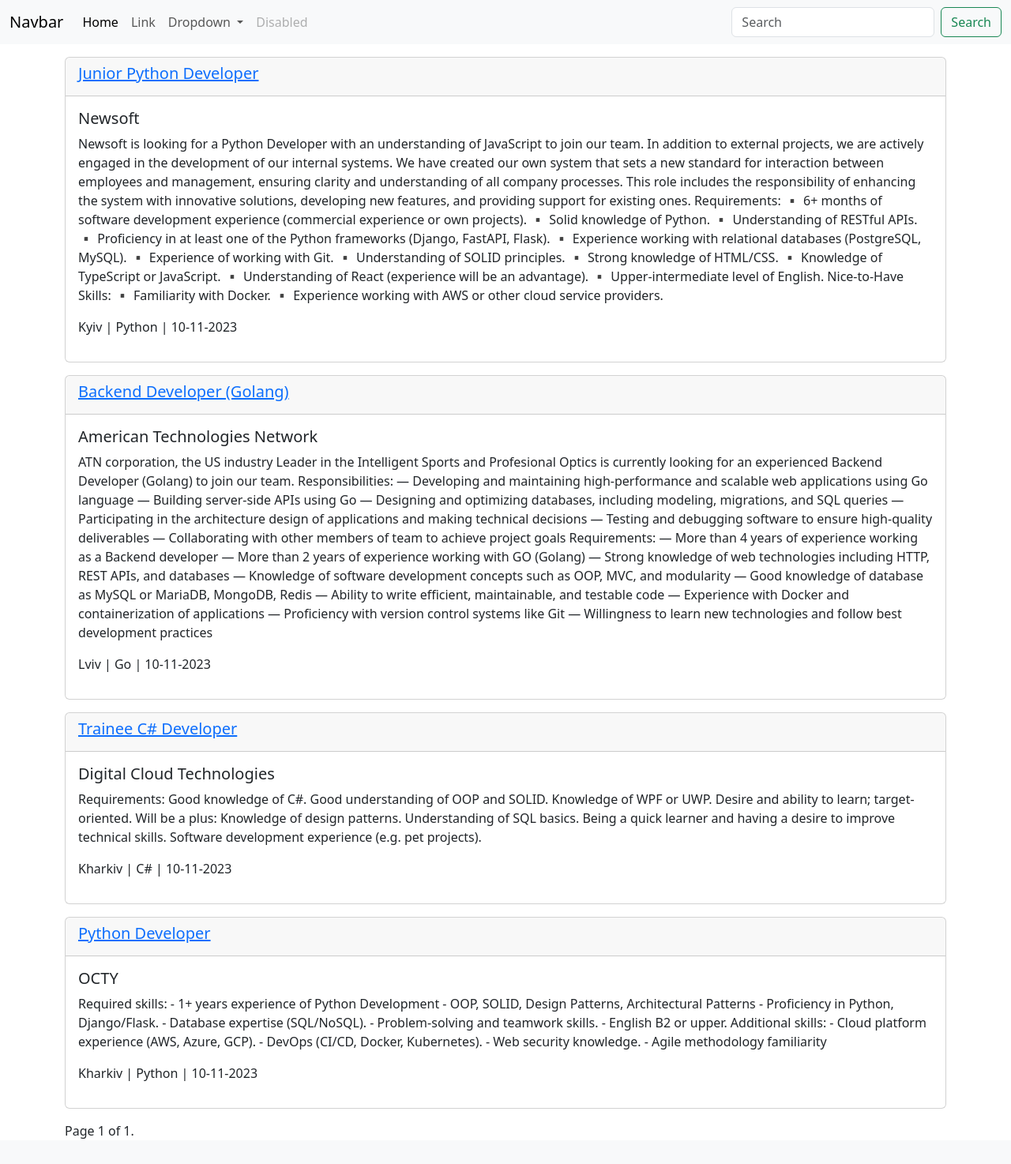
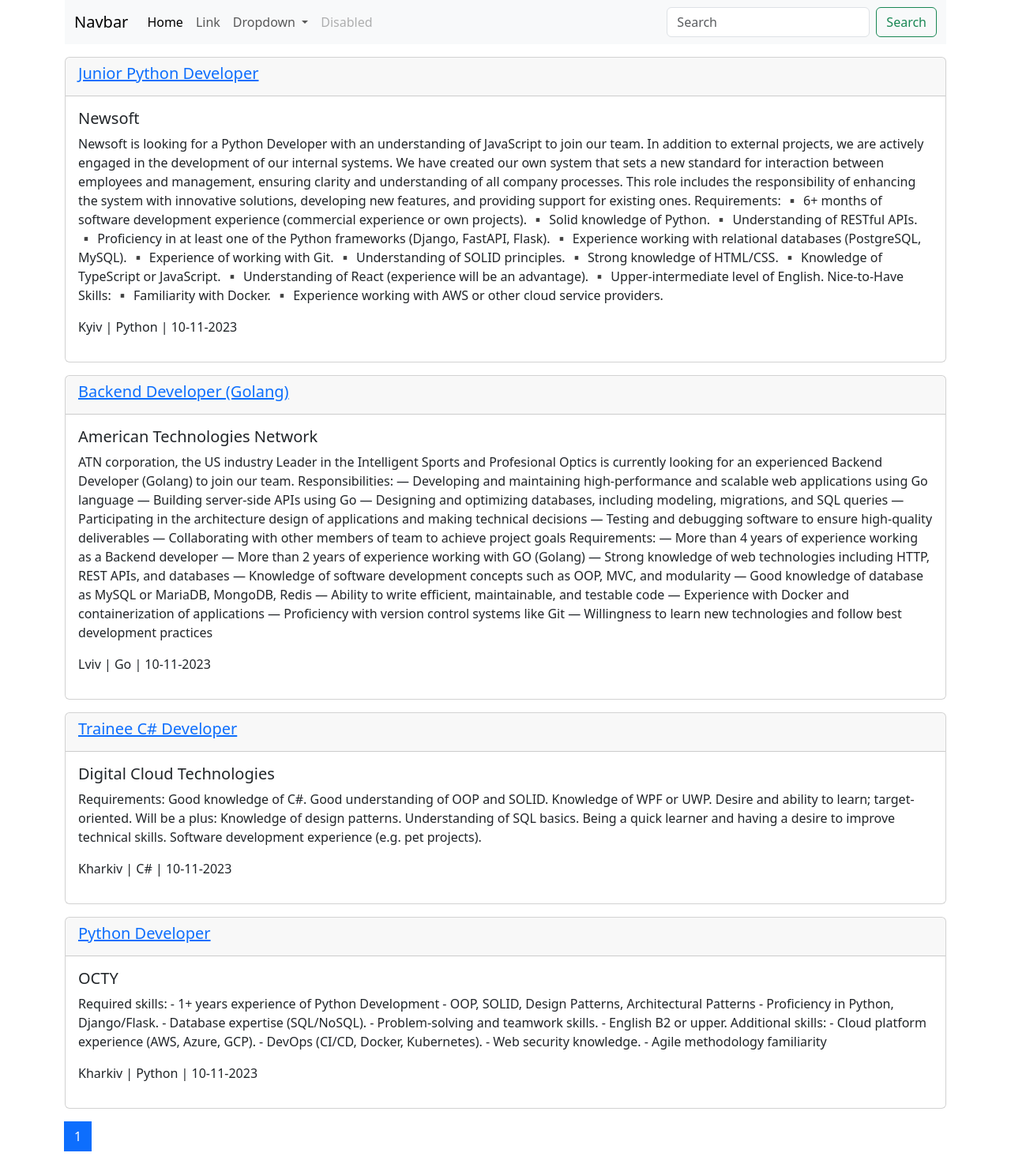
Before and after one commit to Andrewakiv/workService, a Django app: page /list/ in a window 1280 px wide. Shown: the whole page at 79% size. Before the commit the page ends 1442 px from the top, so only its background shows below. Run offline with Django 4.2, Linux system fonts and the light colour scheme; data comes from the database, SQL or seed files in the repository.

Commit message:
pagination bs

```diff
--- a/src/scrap/templates/scrap/base.html
+++ b/src/scrap/templates/scrap/base.html
@@ -9,6 +9,7 @@
 <!--    <link href="https://bootswatch.com/5/lux/bootstrap.min.css" rel="stylesheet">-->
 </head>
     <body>
+        <div class="container">
             <nav class="navbar navbar-expand-lg bg-body-tertiary">
                 <div class="container-fluid">
                     <a class="navbar-brand" href="#">Navbar</a>
@@ -49,6 +50,7 @@
                     </div>
                 </div>
             </nav>
+        </div>
         <div class="container">
             {% block content %}
             {% endblock %}
--- a/src/scrap/templates/scrap/vacancies/list.html
+++ b/src/scrap/templates/scrap/vacancies/list.html
@@ -12,9 +12,36 @@
                 <h5 class="card-title">{{ vacancy.company }}</h5>
                 <p class="card-text">{{ vacancy.description }}</p>
                 <p>{{ vacancy.city.name }} | {{ vacancy.language.name }} | {{ vacancy.timestamp|date:"d-m-Y" }}</p>
-            <!--        <a href="#" class="btn btn-primary">Go somewhere</a>-->
+                <!--<a href="#" class="btn btn-primary">Go somewhere</a>-->
             </div>
         </div>
     {% endfor %}
-    {% include "scrap/vacancies/pagination.html" with page_obj=object_list %}
+    <div class="pagination">
+        <nav aria-label="Page navigation example">
+            <ul class="pagination">
+                <li class="page-item">
+                    {% if object_list.has_previous %}
+                        <a class="page-link" href="?city={{form.cleaned_data.city}}&language={{form.cleaned_data.language}}&page={{ object_list.previous_page_number }}" aria-label="Previous">
+                            <span aria-hidden="true">&laquo;</span>
+                        </a>
+                    {% endif %}
+                </li>
+                {% for page in object_list.paginator.page_range %}
+                    <li class="page-item
+                        {% if page == object_list.number %}
+                            active
+                        {% endif %}">
+                            <a class="page-link" href="?city={{form.cleaned_data.city}}&language={{form.cleaned_data.language}}&page={{ page }}">{{ page }}</a>
+                    </li>
+                {% endfor %}
+                <li class="page-item">
+                    {% if object_list.has_next %}
+                        <a class="page-link" href="?city={{form.cleaned_data.city}}&language={{form.cleaned_data.language}}&page={{ object_list.next_page_number }}" aria-label="Next">
+                            <span aria-hidden="true">&raquo;</span>
+                        </a>
+                    {% endif %}
+                </li>
+            </ul>
+        </nav>
+    </div>
 {% endblock %}
--- a/src/scrap/templates/scrap/vacancies/pagination.html
+++ b/src/scrap/templates/scrap/vacancies/pagination.html
@@ -1,17 +1,17 @@
-<div class="pagination">
-    <span class="step-links">
-        {% if page_obj.has_previous %}
-<!--            <a href="?page=1">&laquo; first</a>-->
-            <a href="?page={{ page_obj.previous_page_number }}">previous</a>
-        {% endif %}
 
-        <span class="current">
-            Page {{ page_obj.number }} of {{ page_obj.paginator.num_pages }}.
-        </span>
+<!--    <span class="step-links">-->
+<!--        {% if page_obj.has_previous %}-->
+<!--        &lt;!&ndash;            <a href="?page=1">&laquo; first</a>&ndash;&gt;-->
+<!--            <a href="?page={{ page_obj.previous_page_number }}">previous</a>-->
+<!--        {% endif %}-->
 
-        {% if page_obj.has_next %}
-            <a href="?page={{ page_obj.next_page_number }}">next</a>
-<!--            <a href="?page={{ page_obj.paginator.num_pages }}">last &raquo;</a>-->
-        {% endif %}
-    </span>
+<!--        <span class="current">-->
+<!--            Page {{ page_obj.number }} of {{ page_obj.paginator.num_pages }}.-->
+<!--        </span>-->
+
+<!--        {% if page_obj.has_next %}-->
+<!--            <a href="?page={{ page_obj.next_page_number }}">next</a>-->
+<!--        &lt;!&ndash;            <a href="?page={{ page_obj.paginator.num_pages }}">last &raquo;</a>&ndash;&gt;-->
+<!--        {% endif %}-->
+<!--    </span>-->
 </div>
```
Lines whose indentation alone changed are shown as unchanged.
